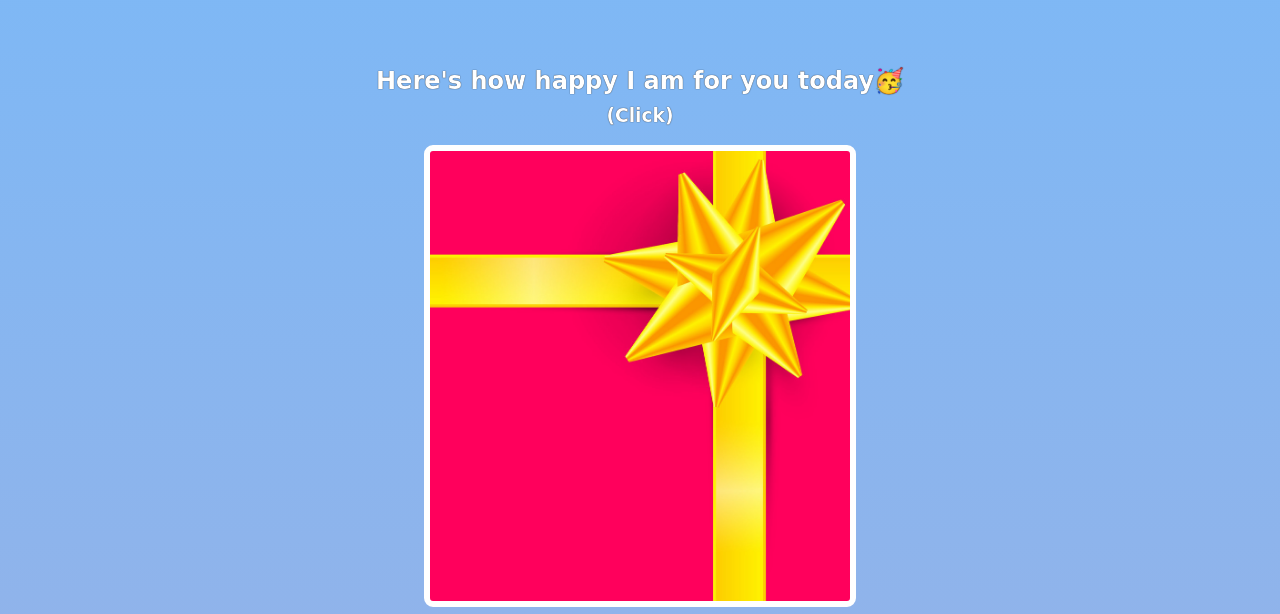
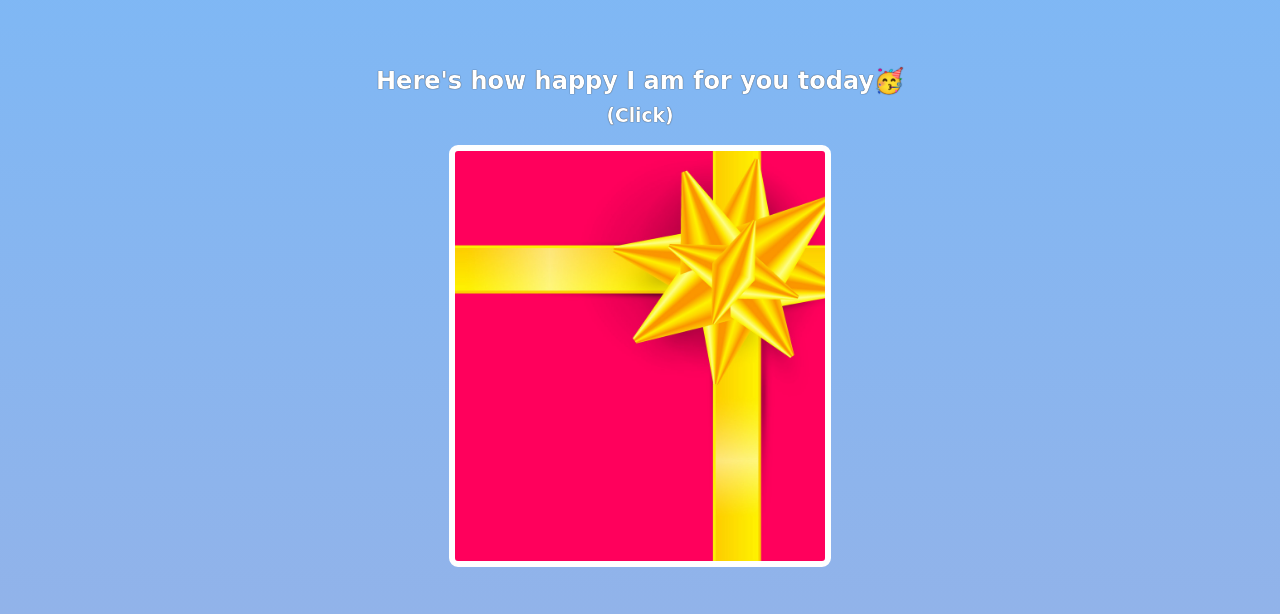
Before and after one commit to jpSingh-12/Birthday-GIFt, a plain HTML site: page index.html in a window 1280 px wide. Shown: the part 319-933 px from the top of the page. Drawn offline with Linux system fonts and the light colour scheme; a web font is replaced by a local one.

Commit message:
Update styles.css

```diff
--- a/styles.css
+++ b/styles.css
@@ -51,8 +51,8 @@ h1, h2, h3, p, h4 {
 }
 
 .gift-img {
-    width: 420px;
-    height:450px;
+    width: 370px;
+    height:410px;
     border-radius: 9px;
     background-image: url("gift-cover.jpg");
     background-size: cover;
```
